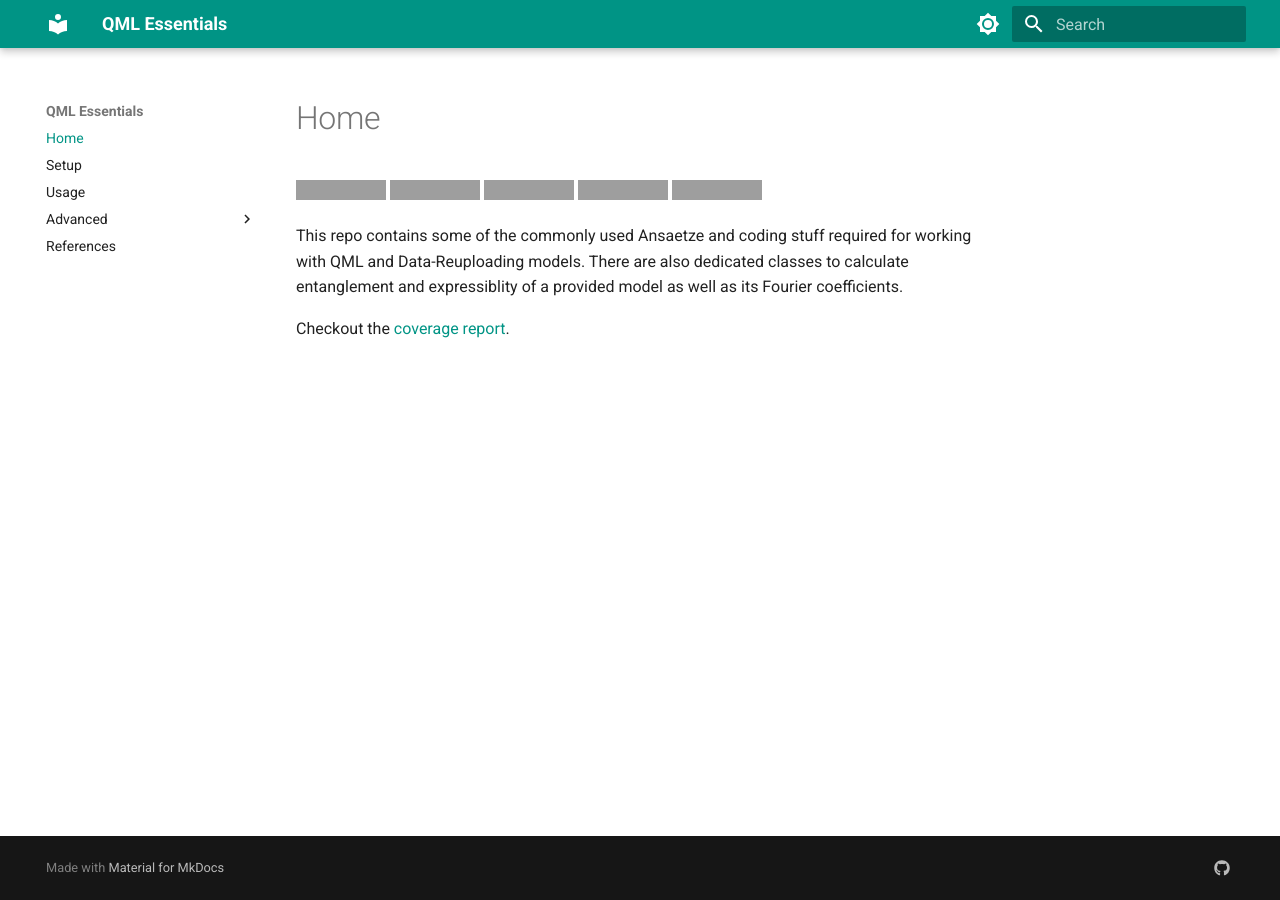
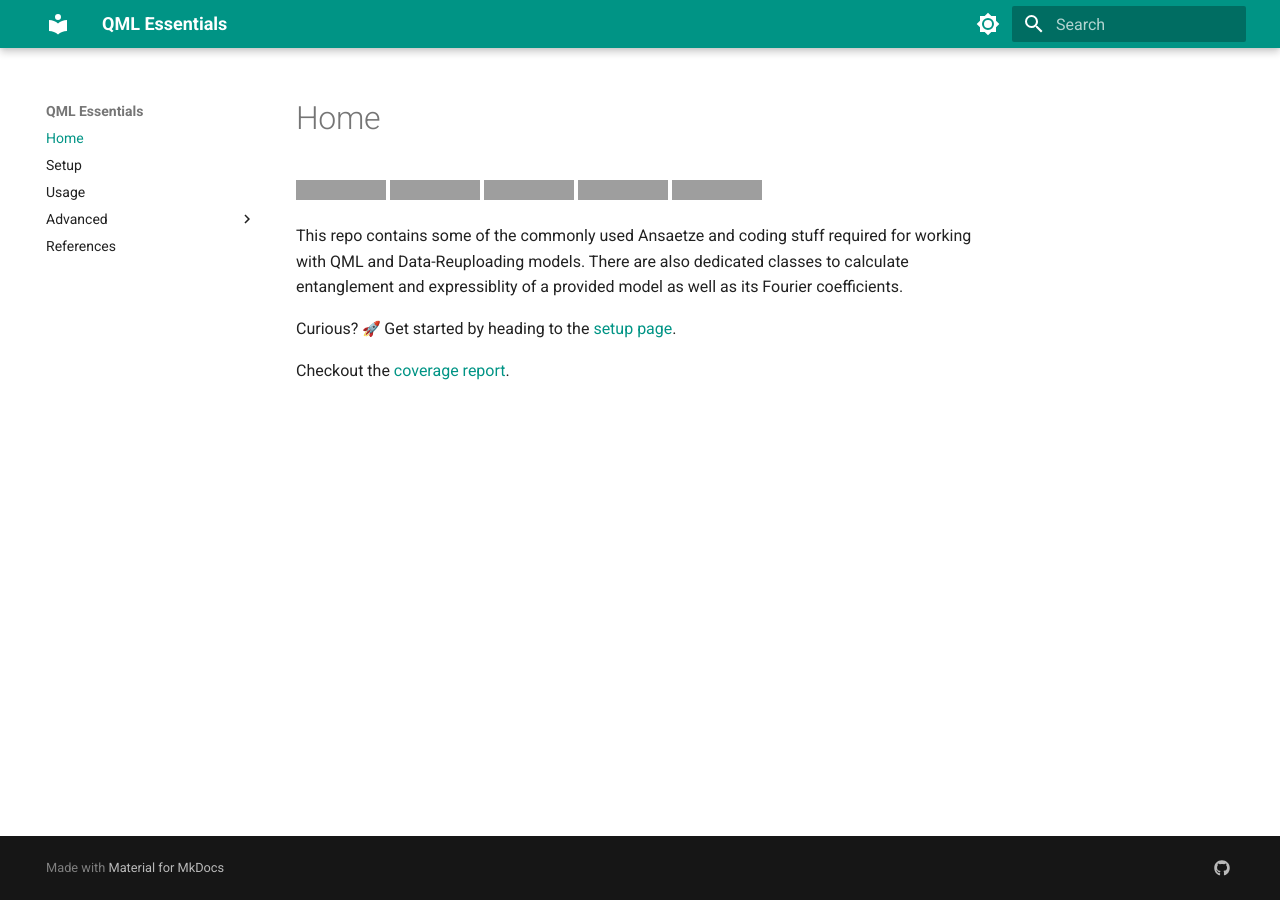
Before and after one commit to cirKITers/qml-essentials, an MkDocs documentation site: the page built from docs/index.md, in a window 1280 px wide. Built offline with MkDocs 1.6.1 and Material for MkDocs 9.7.7, drawn with Linux system fonts in a browser that asks for light colours; emoji names are drawn with the system emoji font; grey boxes are pictures that could not be loaded.

Commit message:
added get started hint
Signed-off-by: Melvin Strobl <lc3267@kit.edu>

```diff
--- a/docs/index.md
+++ b/docs/index.md
@@ -4,4 +4,6 @@
 This repo contains some of the commonly used Ansaetze and coding stuff required for working with QML and Data-Reuploading models.
 There are also dedicated classes to calculate entanglement and expressiblity of a provided model as well as its Fourier coefficients.
 
+Curious? :rocket: Get started by heading to the [setup page](https://cirkiters.github.io/qml-essentials/setup/).
+
 Checkout the [coverage report](coverage/index.html).
```
